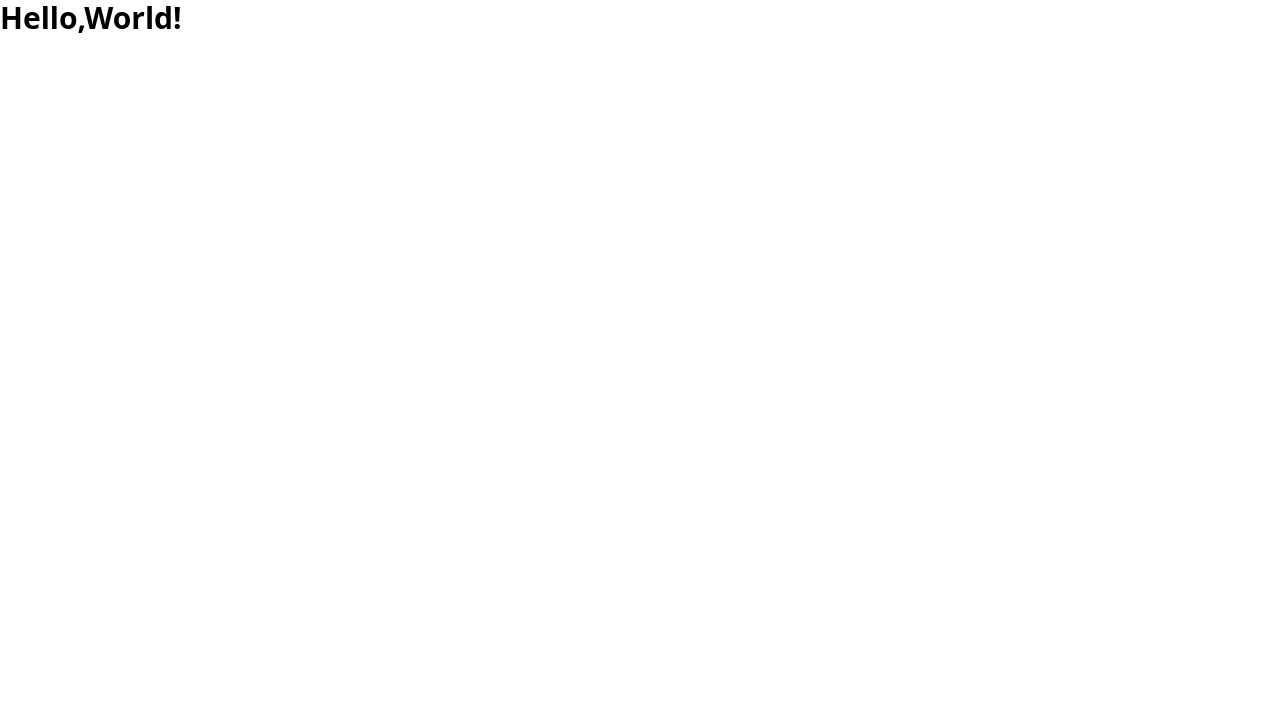
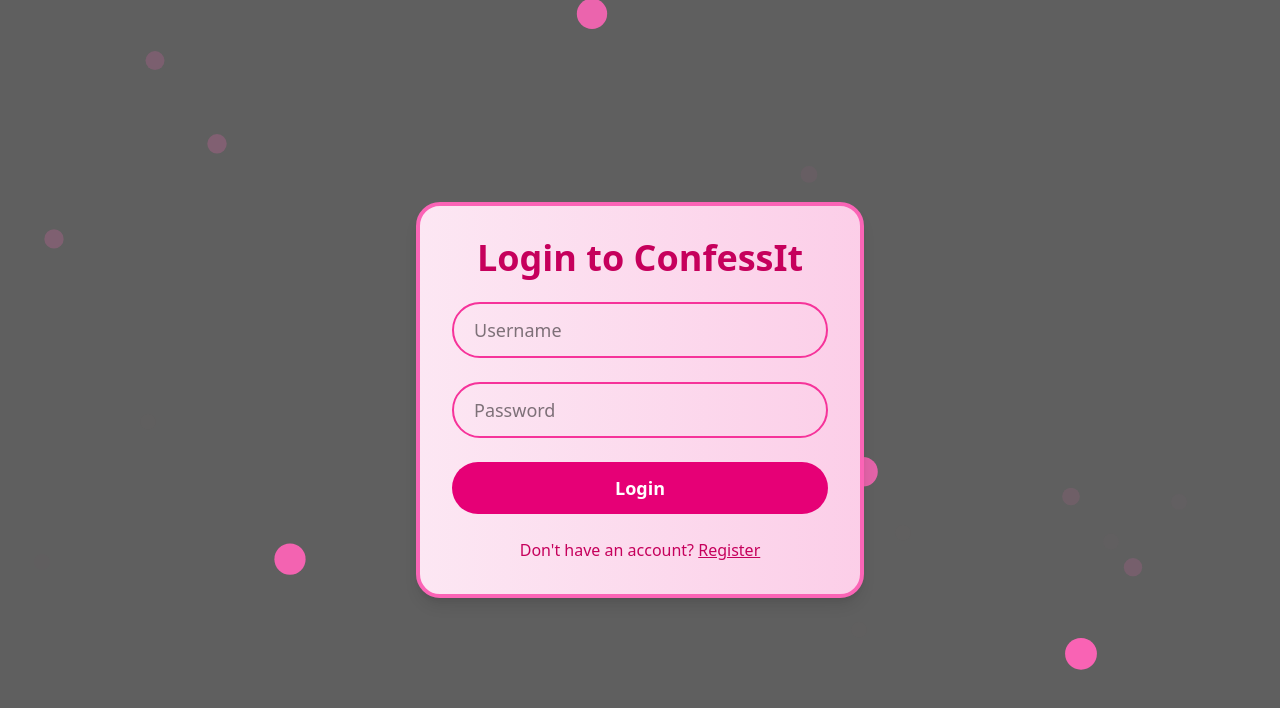
Before and after one commit to niranjcn/ConfessIt, a React (Vite) app: page /login in a window 1280 px wide. Shown: the top 708 px of the page. Built offline with nearby package versions, Linux system fonts and the light colour scheme.

Commit message:
commit-2

```diff
--- a/package.json
+++ b/package.json
@@ -11,8 +11,10 @@
   },
   "dependencies": {
     "@tailwindcss/vite": "^4.0.0",
+    "framer-motion": "^12.0.5",
     "react": "^18.3.1",
     "react-dom": "^18.3.1",
+    "react-router-dom": "^7.1.3",
     "tailwindcss": "^4.0.0"
   },
   "devDependencies": {
--- a/src/App.jsx
+++ b/src/App.jsx
@@ -1,15 +1,22 @@
-
-
-import './App.css'
+// App.js
+import { BrowserRouter as Router, Route, Routes } from 'react-router-dom';
+import Login from './components/Login.jsx';
+import Register from './components/Register.jsx';
+import './App.css';
 
 function App() {
-
-
   return (
     <>
-      <h1 className='text-3xl font-bold'>Hello,World!</h1>
+      <Router>
+        <Routes>
+          {/* Redirect from homepage to register page */}
+          <Route path="/" element={<Register />} />
+          <Route path="/register" element={<Register />} />
+          <Route path="/login" element={<Login />} />
+        </Routes>
+      </Router>
     </>
-  )
+  );
 }
 
-export default App
+export default App;
--- /dev/null
+++ b/src/components/Login.jsx
@@ -0,0 +1,127 @@
+import React, { useState } from 'react';
+import { motion } from 'framer-motion';
+import { useNavigate } from 'react-router-dom'; // Import useNavigate
+
+const Login = () => {
+  const [credentials, setCredentials] = useState({ username: '', password: '' });
+  const navigate = useNavigate(); // Initialize the navigate hook
+
+  const handleChange = (e) => {
+    const { name, value } = e.target;
+    setCredentials({ ...credentials, [name]: value });
+  };
+
+  const handleSubmit = async (e) => {
+    e.preventDefault();
+
+    try {
+      const response = await fetch('http://localhost:3000/login', {
+        method: 'POST',
+        headers: { 'Content-Type': 'application/json' },
+        body: JSON.stringify(credentials),
+      });
+
+      if (!response.ok) throw new Error(`Login failed: ${response.statusText}`);
+
+      const data = await response.json();
+
+      if (data.message === 'Login successful') {
+        window.location.href = 'test.html';
+      } else {
+        alert(data.error || 'Login failed');
+      }
+    } catch (error) {
+      console.error('Error during login:', error);
+      alert('An error occurred while logging in.');
+    }
+  };
+
+  const handleRegisterClick = () => {
+    navigate('/register'); // Redirect to the register page
+  };
+
+  return (
+    <div className="flex justify-center items-center h-screen relative overflow-hidden px-4 bg-gradient-to-r from-pink-100 to-pink-200">
+      {/* Background Image and Overlay */}
+      <motion.div
+        className="absolute top-0 left-0 w-full h-full"
+        initial={{ opacity: 0 }}
+        animate={{ opacity: 1 }}
+        transition={{ duration: 1 }}
+        style={{
+          backgroundImage: "url('http://127.0.0.1:5500/Web%20dev%20begin/images/6057485.jpg')",
+          backgroundSize: 'cover',
+          backgroundPosition: 'center',
+          filter: 'brightness(0.6)',
+        }}
+      />
+
+      {/* Floating Hearts Animation */}
+      <div className="absolute inset-0 pointer-events-none">
+        {[...Array(20)].map((_, i) => (
+          <motion.div
+            key={i}
+            className="absolute w-8 h-8 bg-pink-400 rounded-full"
+            style={{
+              top: `${Math.random() * 100}%`,
+              left: `${Math.random() * 100}%`,
+              opacity: 0.8
+            }}
+            animate={{
+              y: [0, -100],
+              scale: [1, 0.5],
+              opacity: [1, 0]
+            }}
+            transition={{
+              duration: 5,
+              repeat: Infinity,
+              delay: Math.random() * 3
+            }}
+          ></motion.div>
+        ))}
+      </div>
+
+      {/* Login Form */}
+      <div className="bg-gradient-to-r from-pink-100 to-pink-200 p-8 rounded-3xl shadow-lg w-full max-w-md z-10 border-4 border-pink-400 text-center">
+        <h2 className="text-4xl font-extrabold mb-6 text-pink-700">Login to ConfessIt</h2>
+        <form onSubmit={handleSubmit} className="space-y-6">
+          <input
+            type="text"
+            name="username"
+            placeholder="Username"
+            value={credentials.username}
+            onChange={handleChange}
+            required
+            className="w-full px-5 py-3 border-2 border-pink-500 rounded-full focus:outline-none focus:ring-4 focus:ring-pink-300 text-lg"
+          />
+          <input
+            type="password"
+            name="password"
+            placeholder="Password"
+            value={credentials.password}
+            onChange={handleChange}
+            required
+            className="w-full px-5 py-3 border-2 border-pink-500 rounded-full focus:outline-none focus:ring-4 focus:ring-pink-300 text-lg"
+          />
+          <button
+            type="submit"
+            className="w-full bg-pink-600 text-white py-3 rounded-full hover:bg-pink-700 transition duration-200 font-semibold text-lg"
+          >
+            Login
+          </button>
+          <p className="text-center text-pink-700">
+            Don't have an account?{' '}
+            <span
+              onClick={handleRegisterClick} // Handle click to navigate
+              className="underline cursor-pointer hover:text-pink-600"
+            >
+              Register
+            </span>
+          </p>
+        </form>
+      </div>
+    </div>
+  );
+};
+
+export default Login;
--- /dev/null
+++ b/src/components/Register.jsx
@@ -0,0 +1,150 @@
+import React, { useState } from 'react';
+import { motion } from 'framer-motion';
+import { useNavigate } from 'react-router-dom';
+
+const Register = () => {
+  const [formData, setFormData] = useState({
+    name: '',
+    semester: '',
+    department: '',
+    gmail: '',
+    password: ''
+  });
+
+  const navigate = useNavigate(); // Initialize navigate hook
+
+  const handleChange = (e) => {
+    const { name, value } = e.target;
+    setFormData({ ...formData, [name]: value });
+  };
+
+  const handleSubmit = async (e) => {
+    e.preventDefault();
+
+    // Validate if all fields are filled
+    if (!formData.name || !formData.semester || !formData.department || !formData.gmail || !formData.password) {
+      alert('Please fill all the fields.');
+      return;
+    }
+
+    try {
+      const response = await fetch('/register', {
+        method: 'POST',
+        headers: { 'Content-Type': 'application/json' },
+        body: JSON.stringify(formData),
+      });
+
+      const data = await response.json();
+      alert(data.message);
+
+      if (data.message === 'User registered successfully!') {
+        localStorage.setItem('user', JSON.stringify(formData)); // Persist user data
+        navigate('/login'); // Redirect to the login page
+      }
+    } catch (error) {
+      console.error('Error registering user:', error);
+      alert('An error occurred. Please try again.');
+    }
+  };
+
+  return (
+    <div className="flex justify-center items-center h-screen relative overflow-hidden px-4" style={{ backgroundColor: '#fce4ec' }}>
+      <motion.div
+        className="absolute top-0 left-0 w-full h-full"
+        initial={{ opacity: 0 }}
+        animate={{ opacity: 1 }}
+        transition={{ duration: 1 }}
+        style={{
+          backgroundImage: "url('/path/to/romantic-night.jpg')",
+          backgroundSize: 'cover',
+          backgroundPosition: 'center',
+          filter: 'brightness(0.7)'
+        }}
+      />
+
+      {/* Floating hearts animation */}
+      <div className="absolute inset-0 pointer-events-none">
+        {[...Array(20)].map((_, i) => (
+          <motion.div
+            key={i}
+            className="absolute w-8 h-8 bg-pink-400 rounded-full"
+            style={{
+              top: `${Math.random() * 100}%`,
+              left: `${Math.random() * 100}%`,
+              opacity: 0.8
+            }}
+            animate={{
+              y: [0, -100],
+              scale: [1, 0.5],
+              opacity: [1, 0]
+            }}
+            transition={{
+              duration: 5,
+              repeat: Infinity,
+              delay: Math.random() * 3
+            }}
+          ></motion.div>
+        ))}
+      </div>
+
+      <div className="bg-gradient-to-r from-pink-100 to-pink-200 p-8 rounded-3xl shadow-lg w-full max-w-md text-center z-10 border-4 border-pink-400">
+        <h2 className="text-4xl font-extrabold mb-6 text-pink-700">Welcome to ConfessIt</h2>
+        <form onSubmit={handleSubmit} className="space-y-6">
+          <input
+            type="text"
+            name="name"
+            className="w-full px-5 py-3 border-2 border-pink-500 rounded-full focus:outline-none focus:ring-4 focus:ring-pink-300 text-lg"
+            placeholder="Name"
+            value={formData.name}
+            onChange={handleChange}
+            required
+          />
+          <input
+            type="text"
+            name="semester"
+            className="w-full px-5 py-3 border-2 border-pink-500 rounded-full focus:outline-none focus:ring-4 focus:ring-pink-300 text-lg"
+            placeholder="Semester"
+            value={formData.semester}
+            onChange={handleChange}
+            required
+          />
+          <input
+            type="text"
+            name="department"
+            className="w-full px-5 py-3 border-2 border-pink-500 rounded-full focus:outline-none focus:ring-4 focus:ring-pink-300 text-lg"
+            placeholder="Department"
+            value={formData.department}
+            onChange={handleChange}
+            required
+          />
+          <input
+            type="email"
+            name="gmail"
+            className="w-full px-5 py-3 border-2 border-pink-500 rounded-full focus:outline-none focus:ring-4 focus:ring-pink-300 text-lg"
+            placeholder="Gmail"
+            value={formData.gmail}
+            onChange={handleChange}
+            required
+          />
+          <input
+            type="password"
+            name="password"
+            className="w-full px-5 py-3 border-2 border-pink-500 rounded-full focus:outline-none focus:ring-4 focus:ring-pink-300 text-lg"
+            placeholder="Password"
+            value={formData.password}
+            onChange={handleChange}
+            required
+          />
+          <button
+            type="submit"
+            className="w-full bg-pink-600 text-white py-3 rounded-full hover:bg-pink-700 transition duration-200 font-semibold text-lg"
+          >
+            Register
+          </button>
+        </form>
+      </div>
+    </div>
+  );
+};
+
+export default Register;
```
Also changed, not shown: 1 other file (tests, documents, lock files or other folders).
